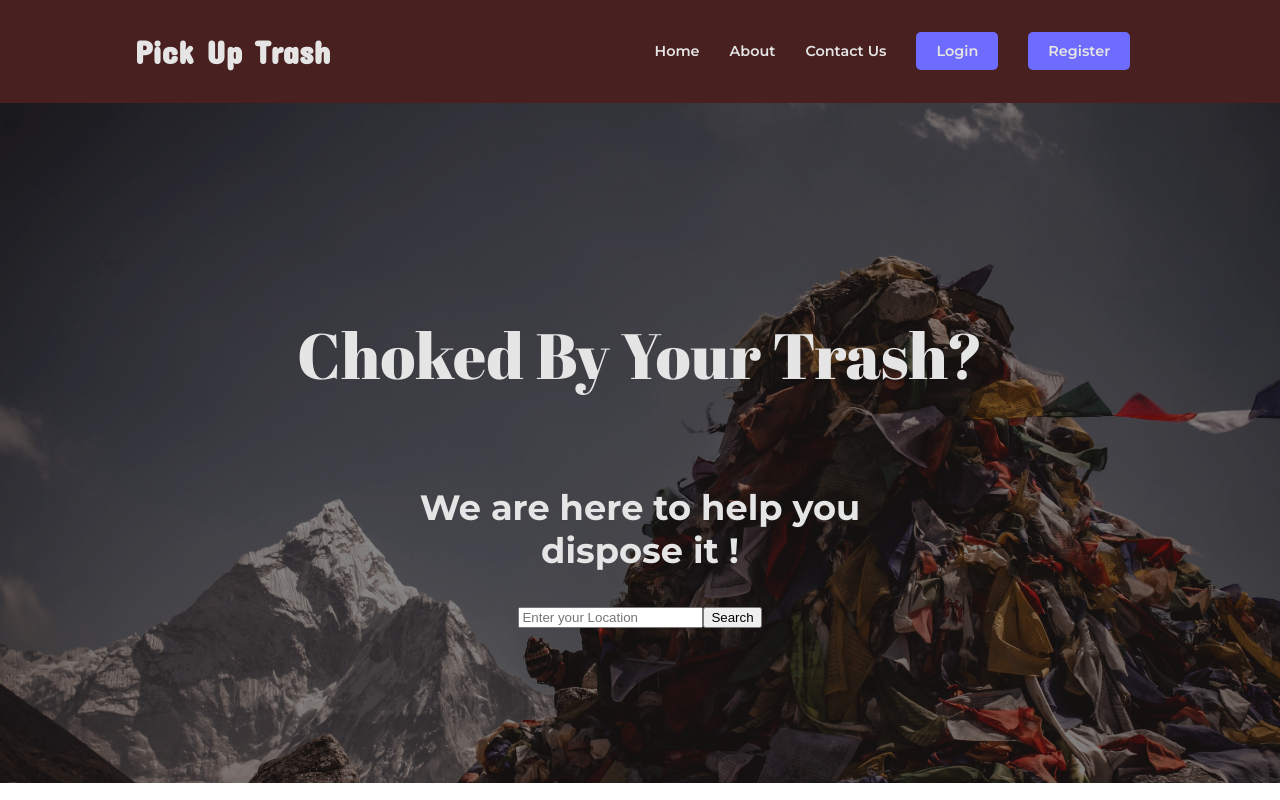
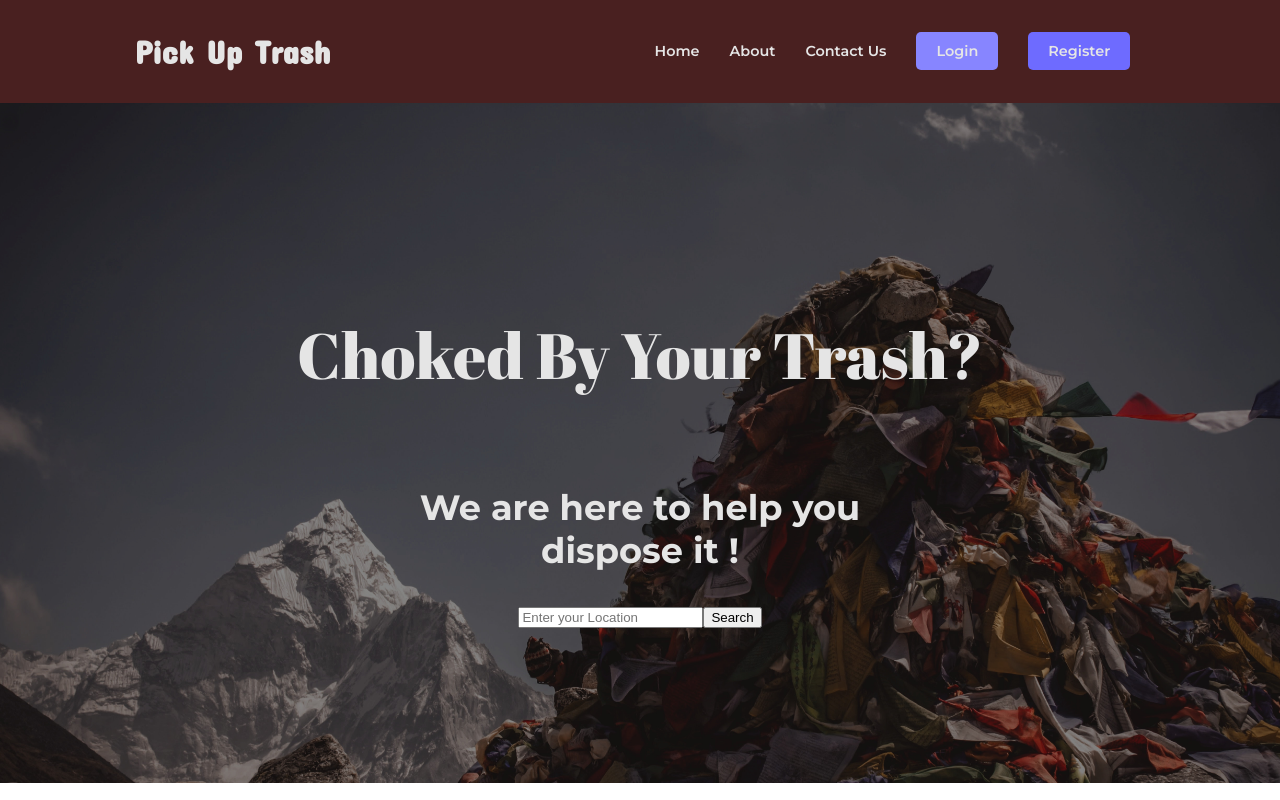
Before and after one commit to kiborgok/pick-up-trash, a React (Create React App) app: page / in a window 1280 px wide. In both pictures the pointer is over the link "Login". Built offline with nearby package versions, Linux system fonts and the light colour scheme; the HTML template or start-up script is replaced by a standard one.

Commit message:
style: add hover effect on buttons

```diff
--- a/src/components/navbar/nav.css
+++ b/src/components/navbar/nav.css
@@ -36,3 +36,8 @@ nav {
     padding: 10px 20px;
     border-radius: 5px;
 }
+
+.login-btn:hover,
+.register-btn:hover {
+    background-color: #8785ff;
+}
```
